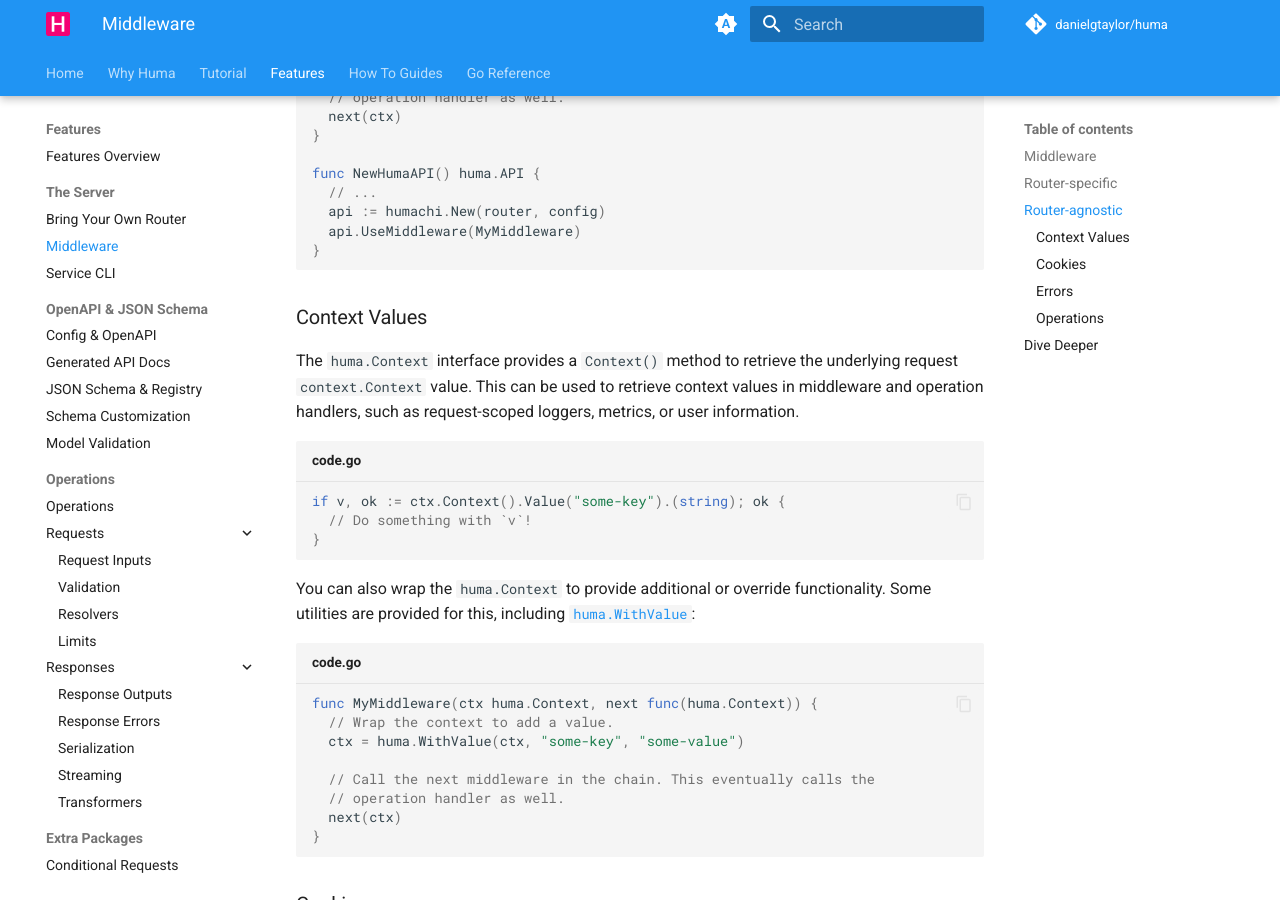
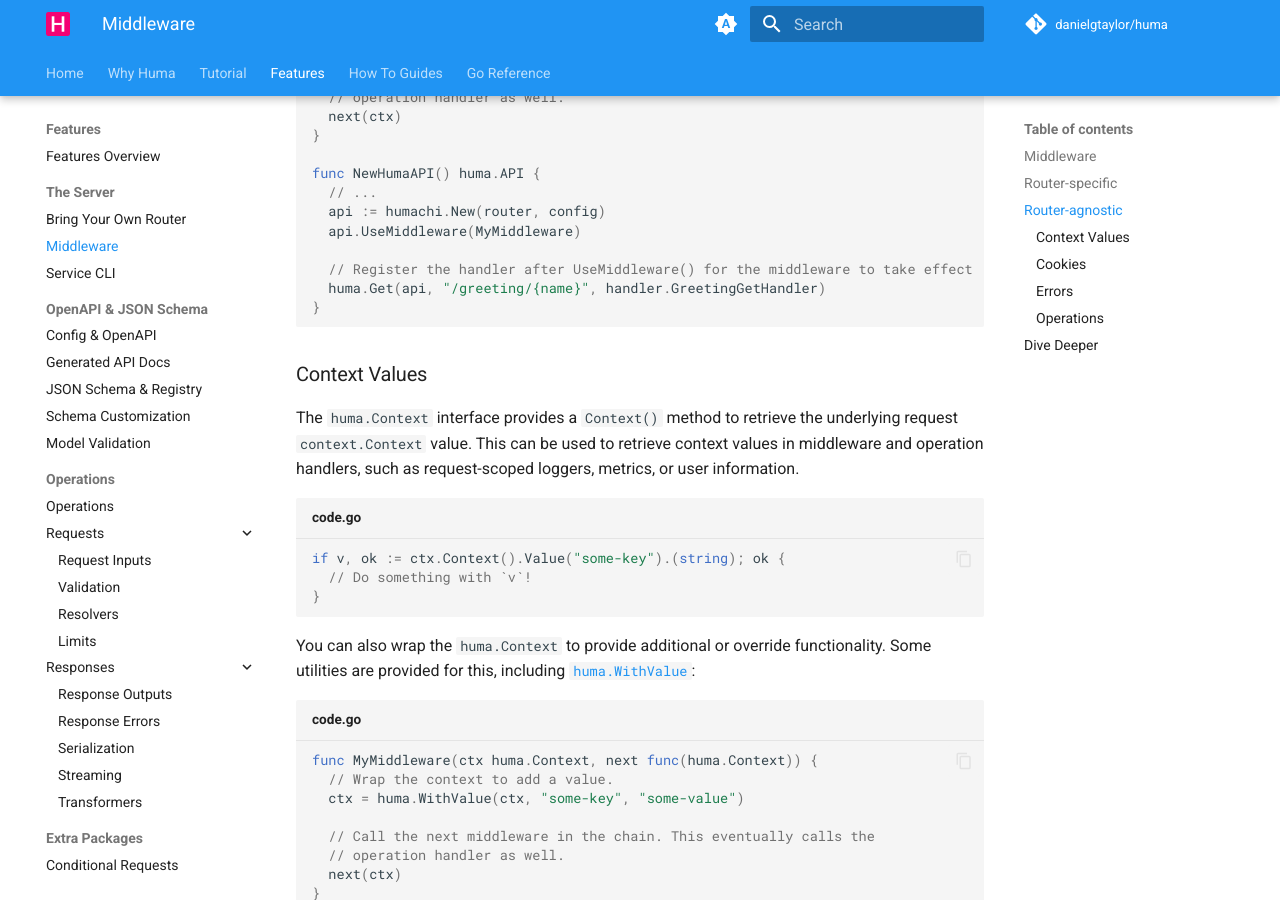
Before and after one commit to danielgtaylor/huma, an MkDocs documentation site: the page built from docs/docs/features/middleware.md, in a window 1280 px wide and 900 px high, scrolled down 1468 px. Built offline with MkDocs 1.6.1 and Material for MkDocs 9.7.7, drawn with Linux system fonts in a browser that asks for light colours; comment, search, counter and statistics services are not loaded.

Commit message:
Update middleware.md

````diff
--- a/docs/docs/features/middleware.md
+++ b/docs/docs/features/middleware.md
@@ -69,6 +69,9 @@ func NewHumaAPI() huma.API {
 	// ...
 	api := humachi.New(router, config)
 	api.UseMiddleware(MyMiddleware)
+
+	// Register the handler after UseMiddleware() for the middleware to take effect
+	huma.Get(api, "/greeting/{name}", handler.GreetingGetHandler)
 }
 ```
 
````
